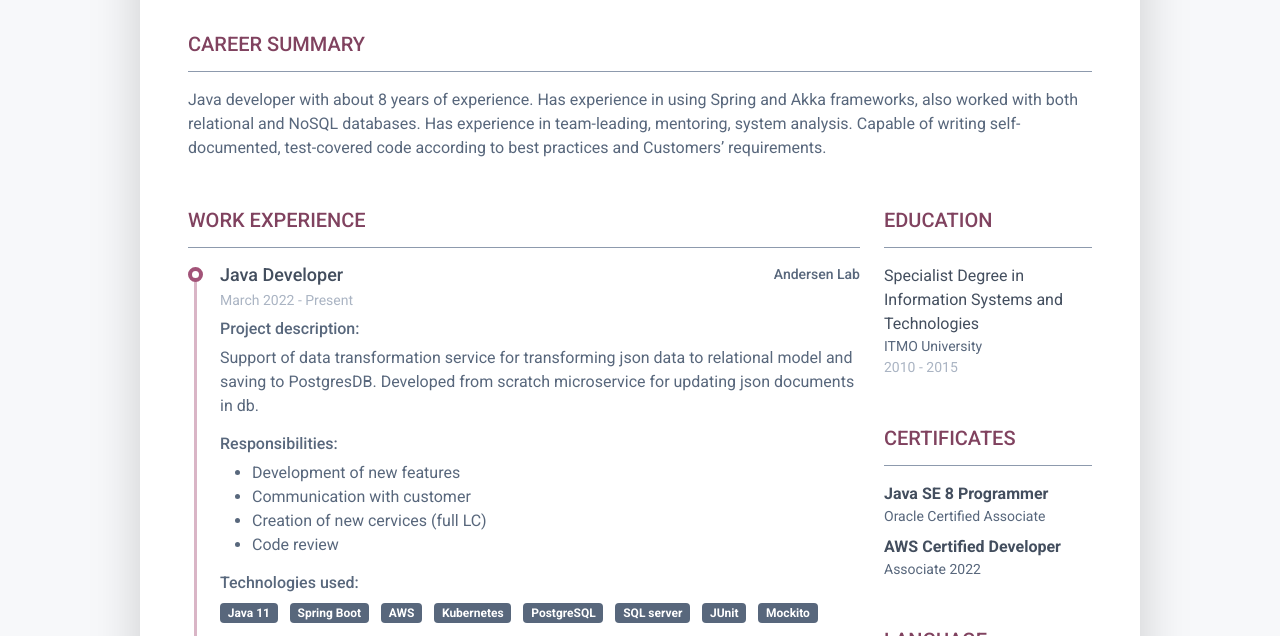
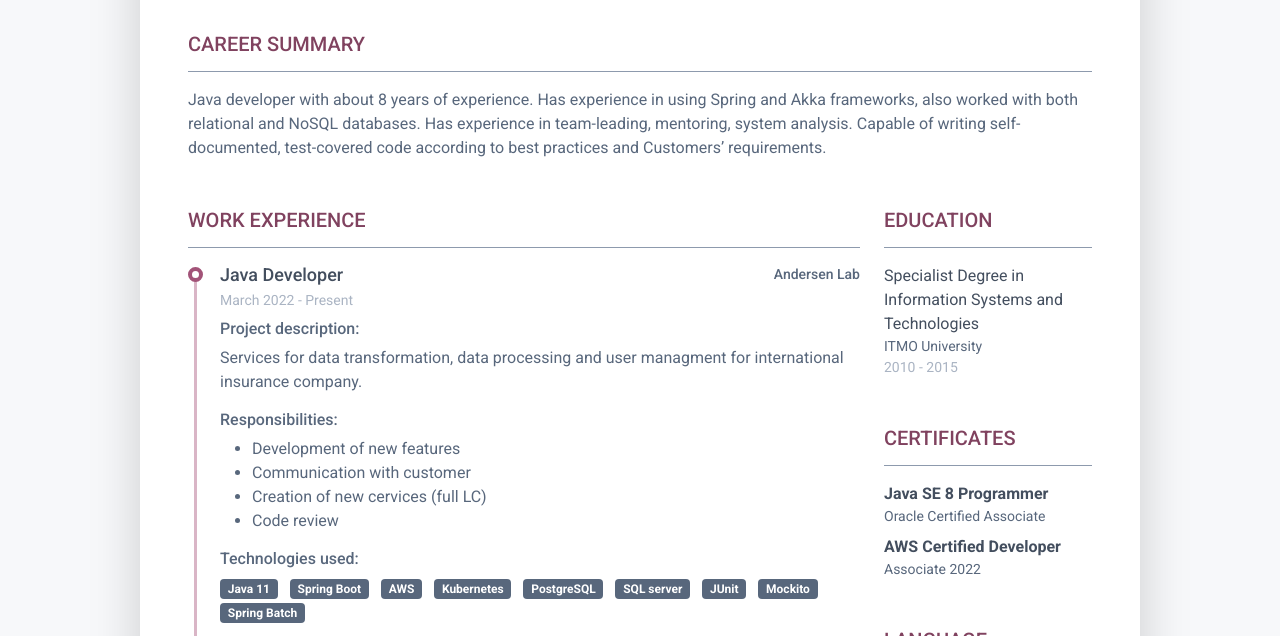
Before and after one commit to aleksromanova/aleksromanova.github.io, a plain HTML site: page index.html in a window 1280 px wide. Shown: the part 316-952 px from the top of the page. Drawn offline with Linux system fonts and the light colour scheme.

Commit message:
Update last project

```diff
--- a/index.html
+++ b/index.html
@@ -73,8 +73,7 @@
 									    </div><!--//resume-timeline-item-header-->
 									    <h4 class="resume-timeline-item-desc-heading font-weight-bold">Project description:</h4>
 									    <div class="resume-timeline-item-desc">
-										    <p>Support of data transformation service for transforming json data to relational model and saving to PostgresDB.
-												Developed from scratch microservice for updating json documents in db.
+										    <p>Services for data transformation, data processing and user managment for international insurance company.
 											</p>
 										    <h4 class="resume-timeline-item-desc-heading font-weight-bold">Responsibilities:</h4>
 										    <ul>
@@ -93,6 +92,7 @@
 											    <li class="list-inline-item"><span class="badge bg-secondary badge-pill">SQL server</span></li>
 											    <li class="list-inline-item"><span class="badge bg-secondary badge-pill">JUnit</span></li>
 											    <li class="list-inline-item"><span class="badge bg-secondary badge-pill">Mockito</span></li>
+												<li class="list-inline-item"><span class="badge bg-secondary badge-pill">Spring Batch</span></li>
 										    </ul>
 									    </div><!--//resume-timeline-item-desc-->
 
```
